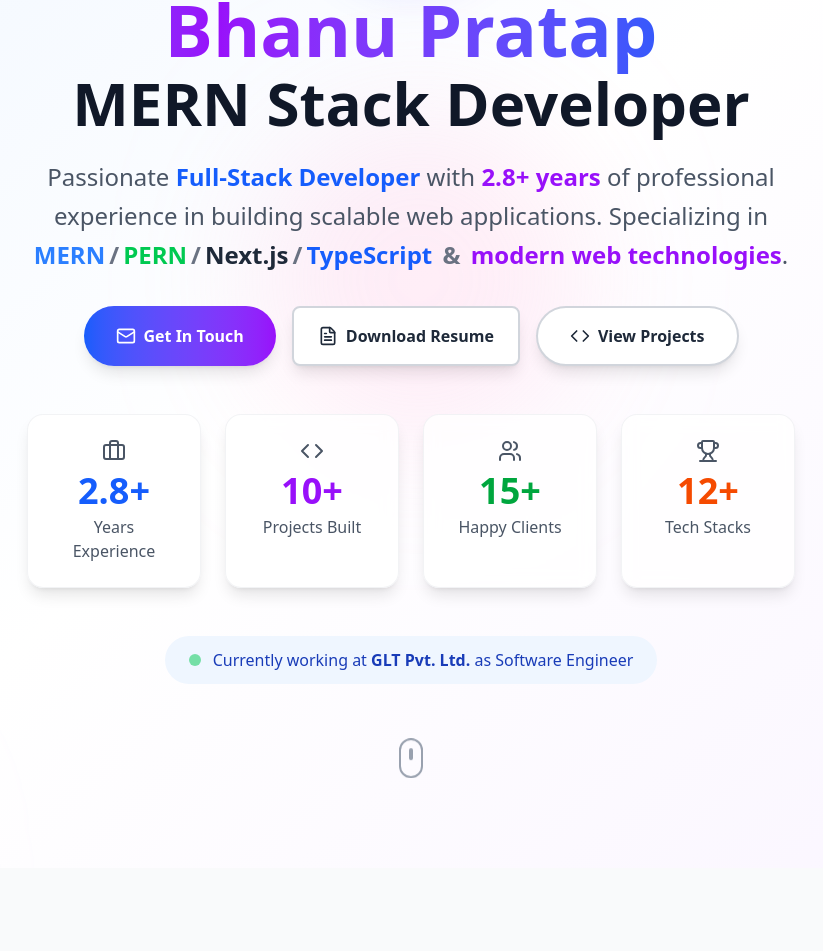
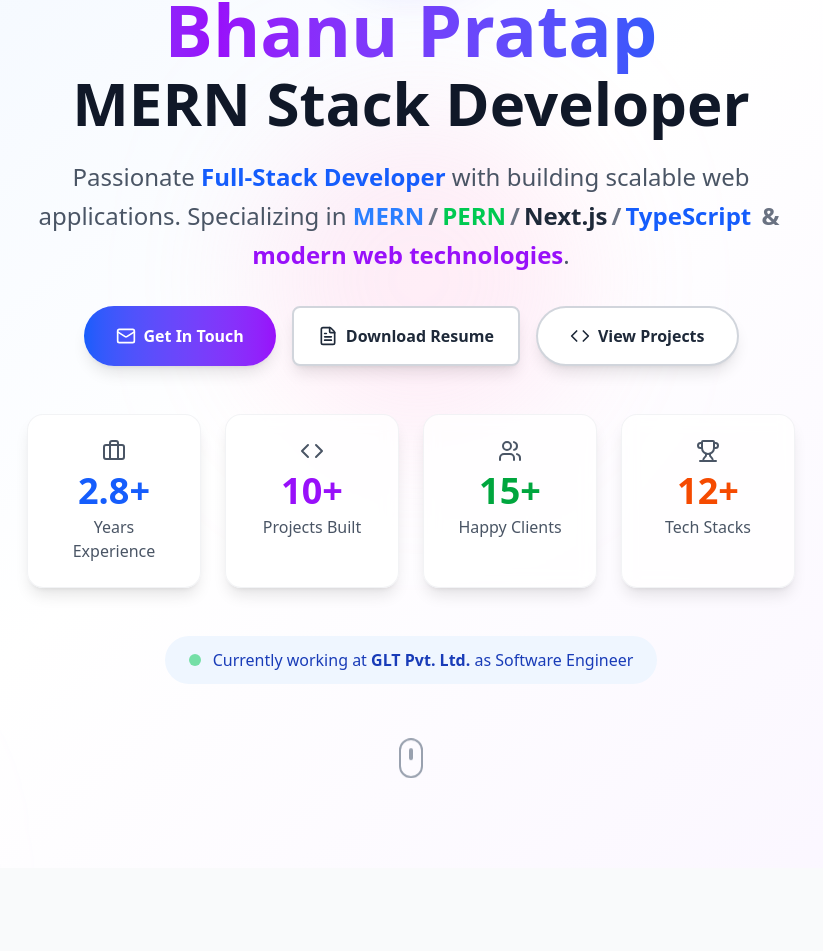
Before and after one commit to Bppatkar/portfolio_bhanu_2026, a React (Vite) app: page / in a window 1280 px wide. Shown: the part 271-1222 px from the top of the page, without its empty margins (229-1052 px from the left). Built offline with nearby package versions, Linux system fonts and the light colour scheme.

Commit message:
fixing some details

```diff
--- a/src/App.jsx
+++ b/src/App.jsx
@@ -29,7 +29,7 @@
       />
 
       <Hero setActiveSection={setActiveSection} />
-      <About setActiveSection={setActiveSection} />
+      {/* <About setActiveSection={setActiveSection} /> */}
       <Skills setActiveSection={setActiveSection} />
       <CodingStats setActiveSection={setActiveSection} />
       <Projects setActiveSection={setActiveSection} />
--- a/src/components/layout/MobileMenu.jsx
+++ b/src/components/layout/MobileMenu.jsx
@@ -55,7 +55,7 @@
             ))}
 
             <a
-              href="/Bhanu_Resume_3E.pdf"
+              href="/Bhanu_ResumeWE.pdf"
               target="_blank"
               rel="noopener noreferrer"
               className="block px-4 py-3 rounded-lg bg-gradient-to-r from-blue-600 to-purple-600 text-white font-medium hover:from-blue-700 hover:to-purple-700 transition-all duration-300 flex items-center gap-2 justify-center"
--- a/src/components/layout/Navbar.jsx
+++ b/src/components/layout/Navbar.jsx
@@ -21,7 +21,7 @@
         )
       )}
       <a
-        href="/Bhanu_Resume_3E.pdf"
+        href="/Bhanu_ResumeWE.pdf"
         target="_blank"
         rel="noopener noreferrer"
         className="bg-gradient-to-r from-blue-600 to-purple-600 text-white px-4 py-2 rounded-lg font-medium hover:shadow-lg transition-all duration-300 flex items-center gap-2 hover:from-blue-700 hover:to-purple-700"
--- a/src/components/sections/Hero.jsx
+++ b/src/components/sections/Hero.jsx
@@ -119,11 +119,10 @@
                 Full-Stack Developer
               </span>{' '}
               with{' '}
-              <span className="font-semibold text-purple-600 dark:text-purple-400">
+              {/* <span className="font-semibold text-purple-600 dark:text-purple-400">
                 2.8+ years
-              </span>{' '}
-              of professional experience in building scalable web applications.
-              Specializing in{' '}
+              </span>{' '} */}
+              building scalable web applications. Specializing in{' '}
               <span className="font-semibold space-x-1">
                 <span className="text-blue-500 dark:text-blue-400">MERN</span>
                 <span className="text-gray-500">/</span>
@@ -156,7 +155,7 @@
               Get In Touch
             </a>{' '}
             <a
-              href="/Bhanu_Resume_3E.pdf"
+              href="/Bhanu_ResumeWE.pdf"
               target="_blank"
               rel="noopener noreferrer"
               className="group bg-white dark:bg-gray-800 text-gray-800 dark:text-white border-2 border-gray-300 dark:border-gray-700 px-6 py-3 rounded-lg font-semibold hover:shadow-xl transition-all duration-300 transform hover:scale-105 flex items-center justify-center gap-2 shadow-lg hover:border-blue-500 dark:hover:border-blue-500"
```
Also changed, not shown: 1 other file (tests, documents, lock files or other folders).
